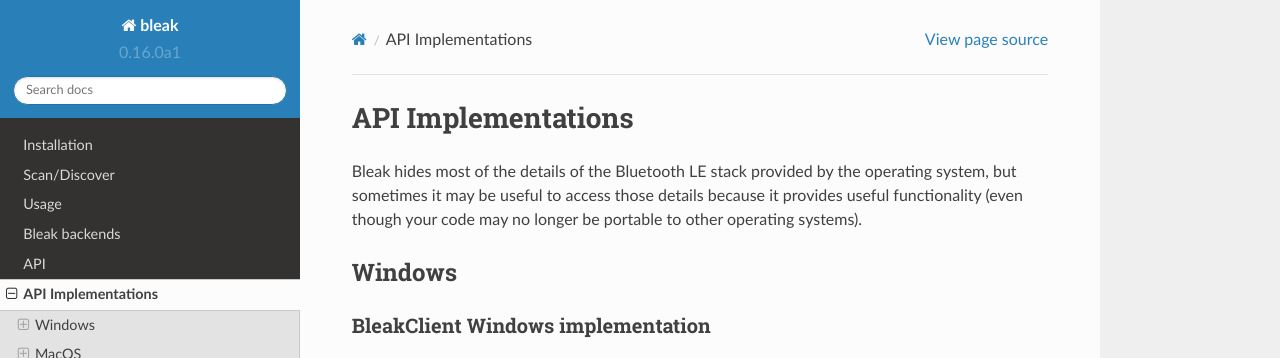
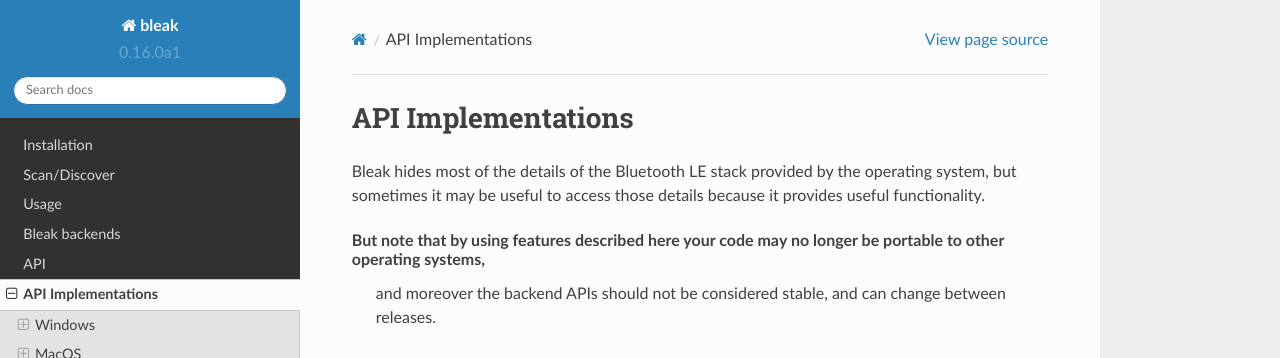
Before and after one commit to hbldh/bleak, a Sphinx documentation site: the page built from docs/apiimplementations.rst, in a window 1280 px wide and 900 px high, cut to the strip 0-358 px from the top of the window. Built offline with Sphinx 7.4.7 and the Read the Docs theme 2.0.0, drawn with Linux system fonts in a browser that asks for light colours.

Commit message:
Add note about backend APIs not being stable

```diff
--- a/docs/apiimplementations.rst
+++ b/docs/apiimplementations.rst
@@ -2,8 +2,10 @@ API Implementations
 ===================
 
 Bleak hides most of the details of the Bluetooth LE stack provided by the operating system,
-but sometimes it may be useful to access those details because it provides useful functionality
-(even though your code may no longer be portable to other operating systems).
+but sometimes it may be useful to access those details because it provides useful functionality.
+
+But note that by using features described here your code may no longer be portable to other operating systems,
+ and moreover the backend APIs should not be considered stable, and can change between releases.
 
 Windows
 -------
```
